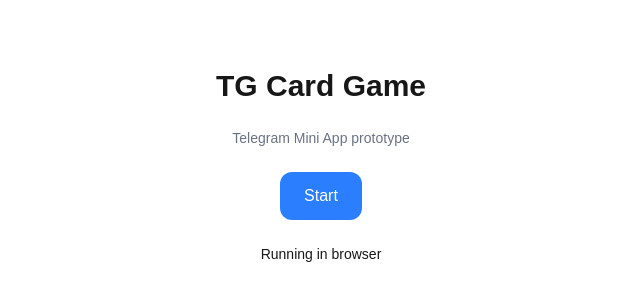
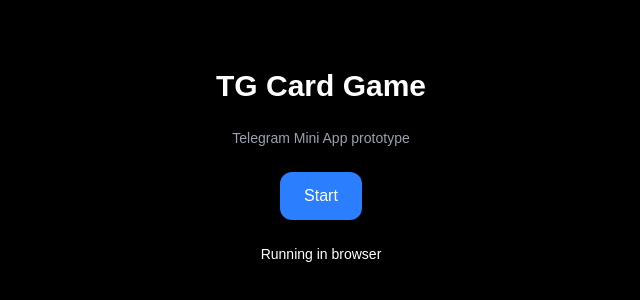
Before and after one commit to AlexandruPopescu4/tg-card-game, a Next.js app: page / in a window 1280 px wide. Shown: the part 234-534 px from the top of the page, without its empty margins (319-959 px from the left). Built offline with nearby package versions, Linux system fonts and the light colour scheme.

Commit message:
fix telegram detection delay

```diff
--- a/app/page.tsx
+++ b/app/page.tsx
@@ -28,10 +28,16 @@
   const [user, setUser] = useState<TgUser | null>(null);
 
   useEffect(() => {
+    const checkTelegram = () => {
       const tg = window.Telegram?.WebApp;
 
+      if (!tg) {
+        setInTelegram(false);
+        setUser(null);
+        return;
+      }
+
       const isRealTelegram =
-      !!tg &&
         typeof tg.ready === "function" &&
         typeof tg.expand === "function" &&
         typeof tg.initData === "string" &&
@@ -46,15 +52,19 @@
         setInTelegram(false);
         setUser(null);
       }
+    };
+
+    checkTelegram();
+    const timeout = setTimeout(checkTelegram, 500);
+
+    return () => clearTimeout(timeout);
   }, []);
 
   return (
-    <main className="min-h-screen flex flex-col items-center justify-center gap-6 p-6">
+    <main className="min-h-screen flex flex-col items-center justify-center gap-6 p-6 bg-black text-white">
       <h1 className="text-3xl font-bold">TG Card Game</h1>
 
-      <p className="text-gray-500 text-sm">
-        Telegram Mini App prototype
-      </p>
+      <p className="text-gray-400 text-sm">Telegram Mini App prototype</p>
 
       <button className="bg-blue-500 text-white px-6 py-3 rounded-xl">
         Start
@@ -65,7 +75,7 @@
       </p>
 
       {user && (
-        <div className="border rounded-xl p-4 w-full max-w-sm">
+        <div className="border border-gray-700 rounded-xl p-4 w-full max-w-sm">
           <p>
             <strong>First name:</strong> {user.first_name}
           </p>
```
Lines whose indentation alone changed are shown as unchanged.
